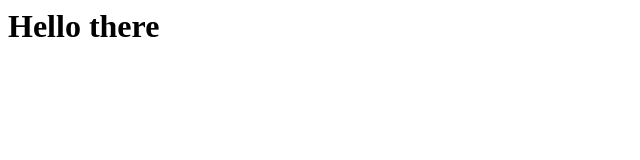
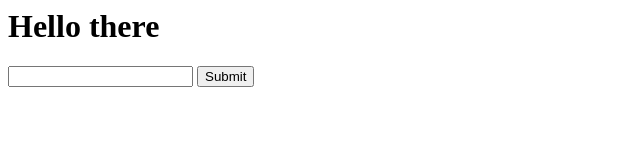
Before and after one commit to kristiania-pgr203-2021/pgr203-lectures, a plain HTML site: page index.html in a window 1280 px wide. Shown: the whole page, without its empty margins (0-640 px from the left). Drawn offline with Linux system fonts and the light colour scheme.

Commit message:
Serve a html form in index.html

```diff
--- a/index.html
+++ b/index.html
@@ -8,5 +8,9 @@
 </head>
 <body>
 <h1>Hello there</h1>
+<form action="/hello">
+    <input type="text" name="username">
+    <button>Submit</button>
+</form>
 </body>
 </html>
```
